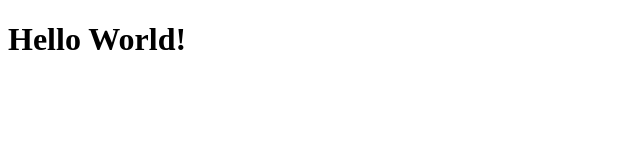
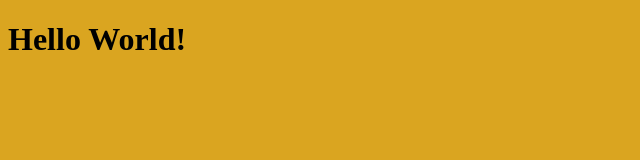
Before and after one commit to skonned/HTML, a plain HTML site: page index.html in a window 1280 px wide. Shown: the whole page, without its empty margins (0-640 px from the left). Drawn offline with Linux system fonts and the light colour scheme.

Commit message:
Added css.

```diff
--- a/index.html
+++ b/index.html
@@ -3,6 +3,7 @@
 <head>
     <meta charset="UTF-8">
     <meta name="viewport" content="width=device-width, initial-scale=1.0">
+    <link rel="stylesheet" href="style.css">
     <title>Document</title>
 </head>
 <body>
--- /dev/null
+++ b/style.css
@@ -0,0 +1,3 @@
+body {
+    background-color: goldenrod;
+}
```
